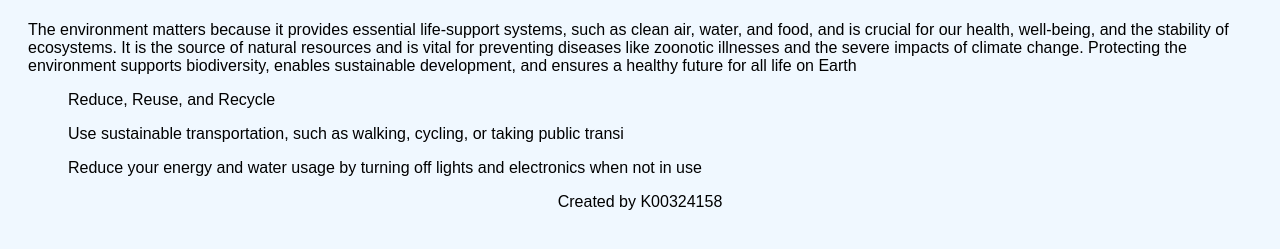
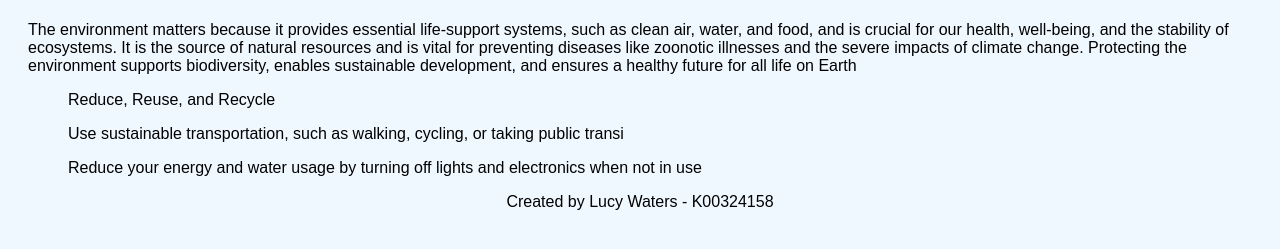
Before and after one commit to K00324158/felabwork, a plain HTML site: page lab1/index.html in a window 1280 px wide. Shown: the part 87-336 px from the top of the page. Drawn offline with Linux system fonts and the light colour scheme.

Commit message:
Update HTML, add name

```diff
--- a/lab1/index.html
+++ b/lab1/index.html
@@ -17,6 +17,6 @@
 <ul>Use sustainable transportation, such as walking, cycling, or taking public transi</ul>
 <ul>Reduce your energy and water usage by turning off lights and electronics when not in use</ul>
 
-    <footer><p>Created by K00324158</p></footer>
+    <footer><p>Created by Lucy Waters - K00324158</p></footer>
 </body>
 </html>
```
